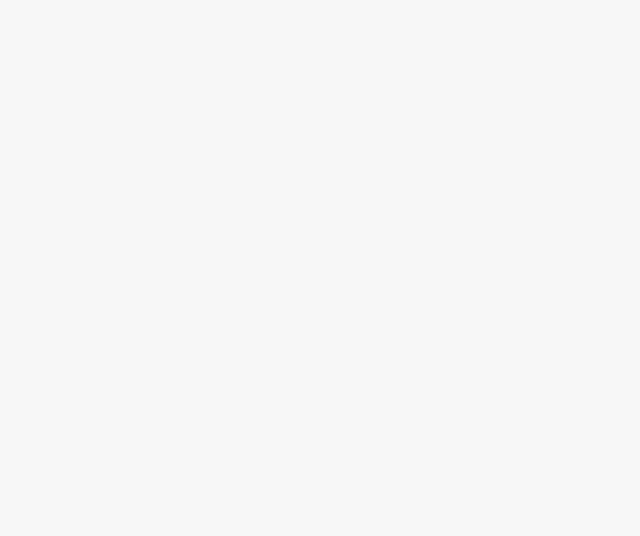
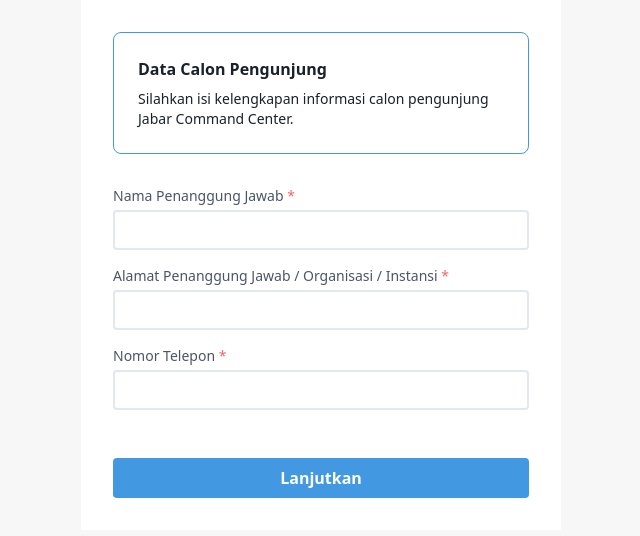
Before and after one commit to jabardigitalservice/artic-microsite, a Nuxt app: page /booking-form in a window 1280 px wide. Before the commit this address had no page. Shown: the top 536 px of the page, without its empty margins (319-959 px from the left). Built offline with nearby package versions, Linux system fonts and the light colour scheme.

Commit message:
form booking
Signed-off-by: Yoga Hanggara <yohang88@gmail.com>

```diff
--- a/components/Logo.vue
+++ b/components/Logo.vue
@@ -1,5 +1,5 @@
 <template>
   <div>
-    <img src="/jabarcommandcenter-logo.png" class="mx-auto" width="400" />
+    <img src="/jabarcommandcenter-logo.png" class="mx-auto" height="400" />
   </div>
 </template>
--- /dev/null
+++ b/pages/booking-form.vue
@@ -0,0 +1,79 @@
+<template>
+  <div class="p-8">
+    <div class="rounded-lg border border-blue-500">
+      <div class="px-4 py-5 sm:p-6">
+        <h3 class="leading-6 font-bold text-gray-900">Data Calon Pengunjung</h3>
+        <div class="mt-2 max-w-xl text-sm leading-5 text-gray-900">
+          <p>
+            Silahkan isi kelengkapan informasi calon pengunjung Jabar Command
+            Center.
+          </p>
+        </div>
+      </div>
+    </div>
+    <div class="mt-8">
+      <div>
+        <label
+          for="name"
+          class="block text-gray-700 leading-5 text-sm font-medium"
+        >
+          Nama Penanggung Jawab
+          <span class="text-red-500">*</span>
+        </label>
+        <div class="mt-1 relative rounded-md">
+          <input
+            id="name"
+            name="name"
+            class="block pr-10 border-2 rounded w-full py-2 px-2 text-gray-700 leading-tight focus:outline-none"
+          />
+        </div>
+      </div>
+      <div class="mt-4">
+        <label
+          for="address"
+          class="block text-gray-700 leading-5 text-sm font-medium"
+        >
+          Alamat Penanggung Jawab / Organisasi / Instansi
+          <span class="text-red-500">*</span>
+        </label>
+        <div class="mt-1 relative rounded-md">
+          <input
+            id="address"
+            name="address"
+            class="block pr-10 border-2 rounded w-full py-2 px-2 text-gray-700 leading-tight focus:outline-none"
+          />
+        </div>
+      </div>
+      <div class="mt-4">
+        <label
+          for="phone_number"
+          class="block text-gray-700 leading-5 text-sm font-medium"
+        >
+          Nomor Telepon
+          <span class="text-red-500">*</span>
+        </label>
+        <div class="mt-1 relative rounded-md">
+          <input
+            id="phone_number"
+            name="phone_number"
+            class="block pr-10 border-2 rounded w-full py-2 px-2 text-gray-700 leading-tight focus:outline-none"
+          />
+        </div>
+      </div>
+      <div class="mt-12 text-center">
+        <nuxt-link
+          to="/"
+          class="block bg-blue-500 text-white font-semibold text-center py-2 px-4 rounded"
+        >
+          Lanjutkan
+        </nuxt-link>
+      </div>
+    </div>
+  </div>
+</template>
+
+<script>
+export default {
+  //
+}
+</script>
--- a/pages/booking.vue
+++ b/pages/booking.vue
@@ -1,6 +1,8 @@
 <template>
-  <div class="p-4">
-    <h2 class="text-xl text-gray-900 text-center">Syarat dan Ketentuan</h2>
+  <div class="p-8">
+    <h3 class="text-center leading-6 font-bold text-gray-900">
+      Syarat dan Ketentuan
+    </h3>
     <div class="mt-4 text-sm">
       <p>
         Pendaftaran Peserta Tes Masif COVID-19 bersifat terbatas dan
@@ -21,7 +23,7 @@
     <div class="mt-12 text-center">
       <nuxt-link
         to="/booking-form"
-        class="block bg-transparent hover:bg-blue-500 text-blue-700 font-semibold hover:text-white text-center py-2 px-4 border border-blue-500 hover:border-transparent rounded"
+        class="block bg-blue-500 text-white font-semibold text-center py-2 px-4 rounded"
       >
         Ya, Saya Mengerti
       </nuxt-link>
--- a/pages/index.vue
+++ b/pages/index.vue
@@ -3,10 +3,10 @@
     <div id="logo">
       <Logo />
     </div>
-    <div class="p-4">
+    <div class="p-8">
       <nuxt-link
         to="/booking"
-        class="block bg-transparent hover:bg-blue-500 text-blue-700 font-semibold hover:text-white text-center py-2 px-4 border border-blue-500 hover:border-transparent rounded"
+        class="block bg-blue-500 text-white font-semibold text-center py-2 px-4 rounded"
       >
         Reservasi Kunjungan
       </nuxt-link>
```
